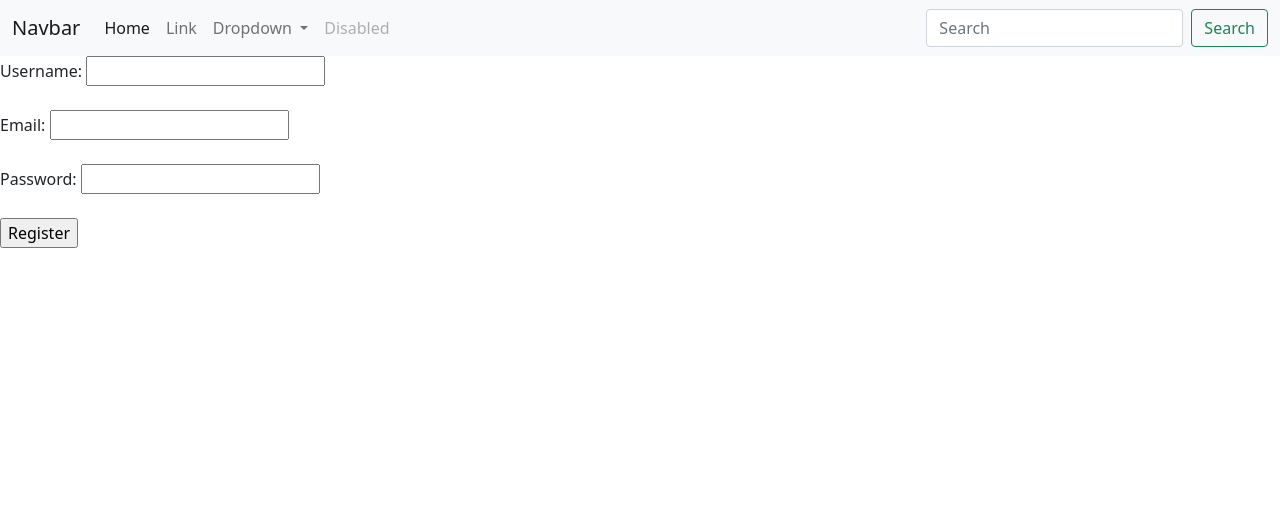
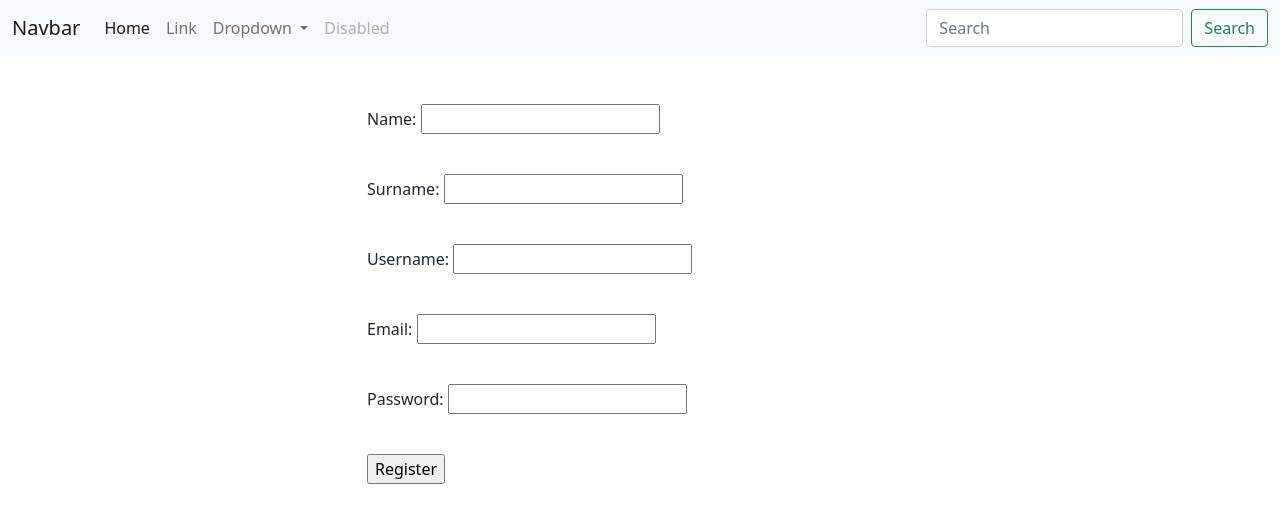
Before and after one commit to arnaualbert/doctor_ai, a plain HTML site: page luis/menu.html in a window 1280 px wide. Drawn offline with nearby package versions, Linux system fonts and the light colour scheme.

Commit message:
Update menu.html

```diff
--- a/luis/menu.html
+++ b/luis/menu.html
@@ -1,17 +1,22 @@
 <!DOCTYPE html>
 <html lang="en">
+
 <head>
     <meta charset="UTF-8">
     <meta http-equiv="X-UA-Compatible" content="IE=edge">
     <meta name="viewport" content="width=device-width, initial-scale=1.0">
-    <link href="https://cdn.jsdelivr.net/npm/bootstrap@5.0.2/dist/css/bootstrap.min.css" rel="stylesheet" integrity="sha384-EVSTQN3/azprG1Anm3QDgpJLIm9Nao0Yz1ztcQTwFspd3yD65VohhpuuCOmLASjC" crossorigin="anonymous">
+    <link href="https://cdn.jsdelivr.net/npm/bootstrap@5.0.2/dist/css/bootstrap.min.css" rel="stylesheet"
+        integrity="sha384-EVSTQN3/azprG1Anm3QDgpJLIm9Nao0Yz1ztcQTwFspd3yD65VohhpuuCOmLASjC" crossorigin="anonymous">
     <title>Document</title>
 </head>
+
 <body>
     <nav class="navbar navbar-expand-lg navbar-light bg-light">
         <div class="container-fluid">
             <a class="navbar-brand" href="#">Navbar</a>
-          <button class="navbar-toggler" type="button" data-bs-toggle="collapse" data-bs-target="#navbarSupportedContent" aria-controls="navbarSupportedContent" aria-expanded="false" aria-label="Toggle navigation">
+            <button class="navbar-toggler" type="button" data-bs-toggle="collapse"
+                data-bs-target="#navbarSupportedContent" aria-controls="navbarSupportedContent" aria-expanded="false"
+                aria-label="Toggle navigation">
                 <span class="navbar-toggler-icon"></span>
             </button>
             <div class="collapse navbar-collapse" id="navbarSupportedContent">
@@ -23,13 +28,16 @@
                         <a class="nav-link" href="#">Link</a>
                     </li>
                     <li class="nav-item dropdown">
-                <a class="nav-link dropdown-toggle" href="#" id="navbarDropdown" role="button" data-bs-toggle="dropdown" aria-expanded="false">
+                        <a class="nav-link dropdown-toggle" href="#" id="navbarDropdown" role="button"
+                            data-bs-toggle="dropdown" aria-expanded="false">
                             Dropdown
                         </a>
                         <ul class="dropdown-menu" aria-labelledby="navbarDropdown">
                             <li><a class="dropdown-item" href="#">Action</a></li>
                             <li><a class="dropdown-item" href="#">Another action</a></li>
-                  <li><hr class="dropdown-divider"></li>
+                            <li>
+                                <hr class="dropdown-divider">
+                            </li>
                             <li><a class="dropdown-item" href="#">Something else here</a></li>
                         </ul>
                     </li>
@@ -44,14 +52,35 @@
             </div>
         </div>
     </nav>
+    <div class="container">
+        <div class="row justify-content-center mt-5">
+            <div class="col-md-6">
                 <form method="POST" action="/register">
+                    <div class="mb-3">
+                        <label for="name">Name:</label>
+                        <input type="text" id="name" name="name"><br><br>
+                    </div>
+                    <div class="mb-3">
+                        <label for="surname">Surname:</label>
+                        <input type="text" id="surname" name="surname"><br><br>
+                    </div>
+                    <div class="mb-3">
                         <label for="username">Username:</label>
                         <input type="text" id="username" name="username"><br><br>
+                    </div>
+                    <div class="mb-3">
                         <label for="email">Email:</label>
                         <input type="email" id="email" name="email"><br><br>
+                    </div>
+                    <div class="mb-3">
                         <label for="password">Password:</label>
                         <input type="password" id="password" name="password"><br><br>
+                    </div>
                     <input type="submit" value="Register">
                 </form>
+            </div>
+        </div>
+    </div>
 </body>
+
 </html>
```
Lines whose indentation alone changed are shown as unchanged.
